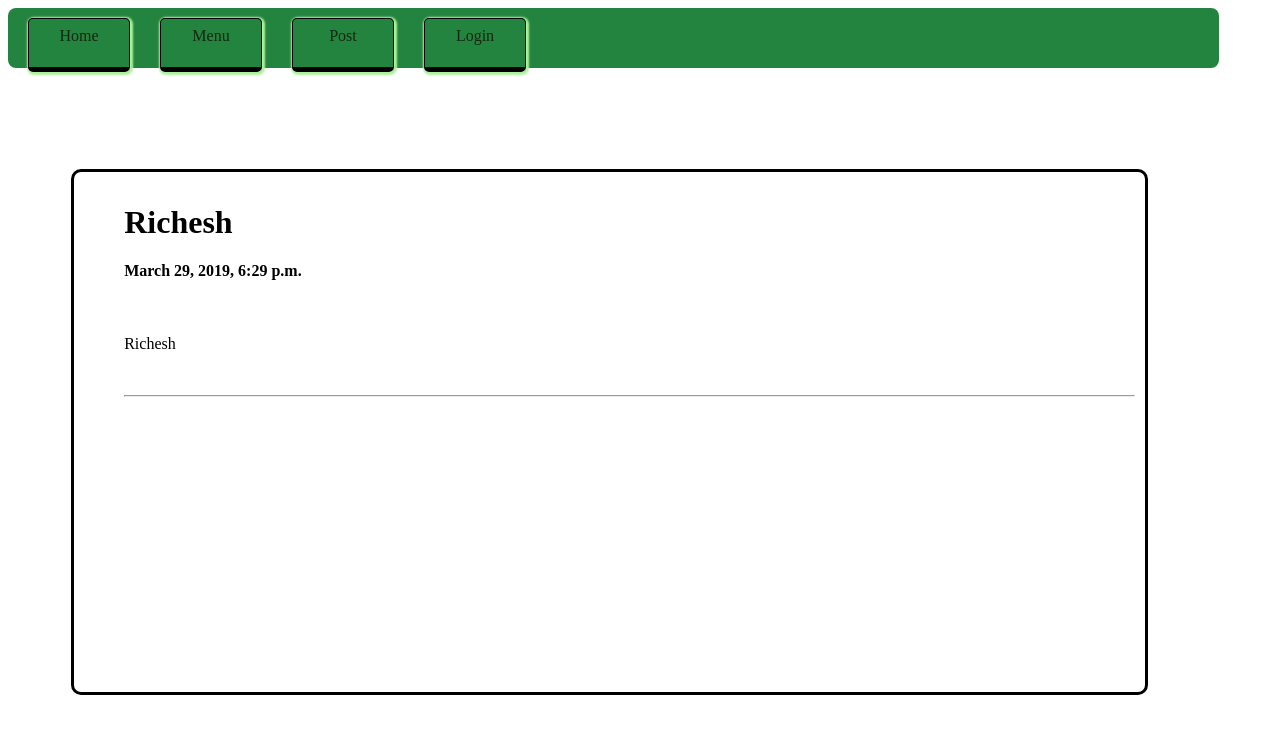
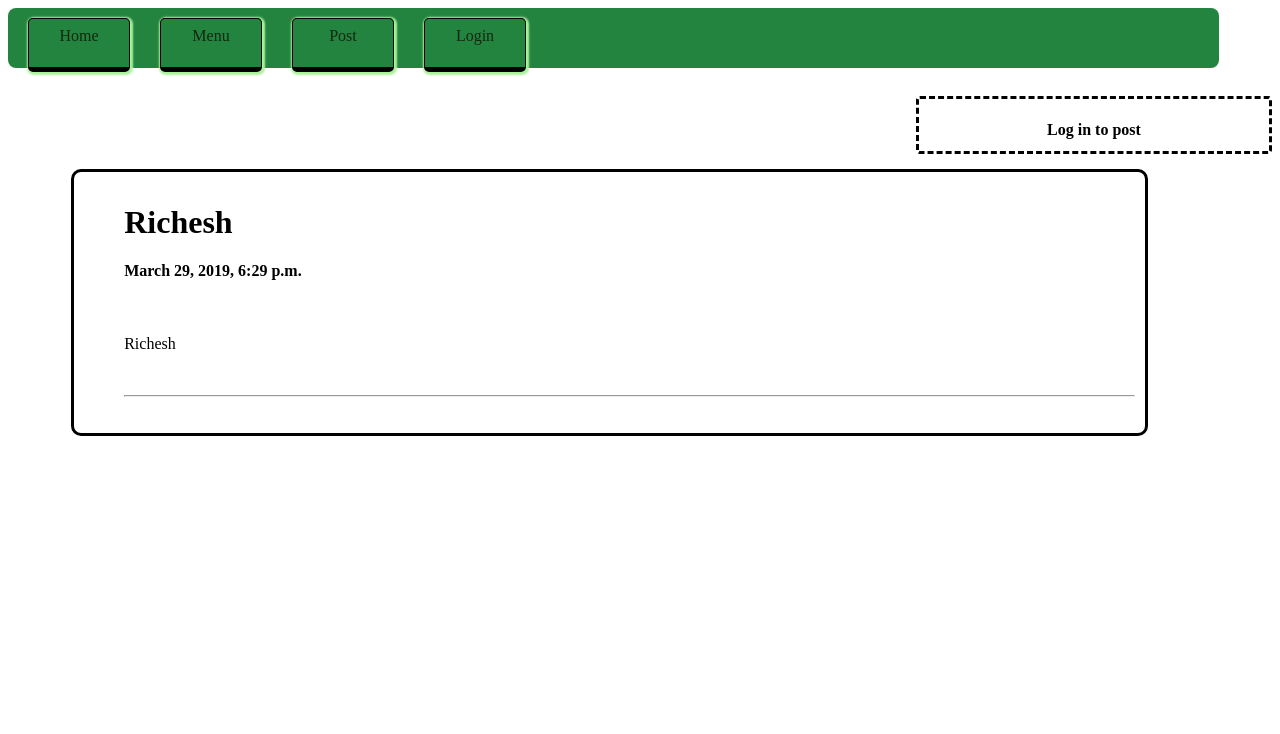
Before and after one commit to richeshgupta/JUETNoticeBoard, a Django app: page /home/ in a window 1280 px wide. Shown: the top 734 px of the page. Run offline with Django 3.2, Linux system fonts and the light colour scheme; data comes from the database, SQL or seed files in the repository; both versions use the stored data as it was after the commit.

Commit message:
Added logbox and also fixed height automation in homepage

```diff
--- a/notice/users/templates/users/index.html
+++ b/notice/users/templates/users/index.html
@@ -1,4 +1,11 @@
 {% extends 'users/nav.html' %}
+{% block logbox %}
+	{% if user.is_authenticated %}
+		<h4>Welcome, {{ request.user }} </h4>
+	{% else %}
+		<h4>Log in to post</h4>
+	{% endif %}
+{% endblock logbox %}
 {% block content %}
 	{% for datas in data %}
 		<h1>{{ datas.title }}</h1>
@@ -6,6 +13,5 @@
 		<br />
 		<p>{{ datas.notice }}</p>
 		<br /><hr /><br />
-
 	{% endfor %}
 {% endblock content %}
--- a/notice/users/templates/users/nav.html
+++ b/notice/users/templates/users/nav.html
@@ -46,7 +46,7 @@
 		{
 			display:block;
 			width:80%;
-			height:500px;
+			/*height:500px;*/
 			margin-top:8%;
 			margin-left:5%;
 			border:3px solid black;
@@ -54,18 +54,33 @@
 			padding:10px;
 			padding-left:50px;
 		}
+		div.logbox
+		{
+			width:350px;
+			height:50px;
+			border:3px dashed black;
+			float:right;
+			border-radius:4px;
+			margin-top:7%;
+			text-align:center;
+			padding-bottom:2px;
+		}
 	</style>
 </head>
 <body>
+	<div class="logbox">
+		{% block logbox %}
+		{% endblock %}
+	</div>
 <div class="main-container">
 
-			<div class="btn"><a href="{% url 'home' %}">Home</a></div>
-			<div class="btn"><a href="{% url 'menu' %}">Menu</a></div>
-			<div class="btn"><a href="{% url 'notice' %}">Post</a></div>
+			<div class="btn"><a href="{% url 'home' %}" title="Home Page">Home</a></div>
+			<div class="btn"><a href="{% url 'menu' %}" title="Menu Page">Menu</a></div>
+			<div class="btn"><a href="{% url 'notice' %}" title="Notice post form">Post</a></div>
 			{% if user.is_authenticated %}
-				<div class="btn"><a href="{% url 'logout' %}">Logout</a></div>
+				<div class="btn"><a href="{% url 'logout' %}" title="logout">Logout</a></div>
 			{% else %}
-				<div class="btn"><a href="{% url 'login' %}">Login</a></div>
+				<div class="btn"><a href="{% url 'login' %}" title="login">Login</a></div>
 			{% endif %}
 
 </div>
```
Also changed, not shown: notice/users/templates/users/initial.html (+5 -3 lines), notice/users/templates/users/login.html (+19 -3 lines), notice/db.sqlite3.
